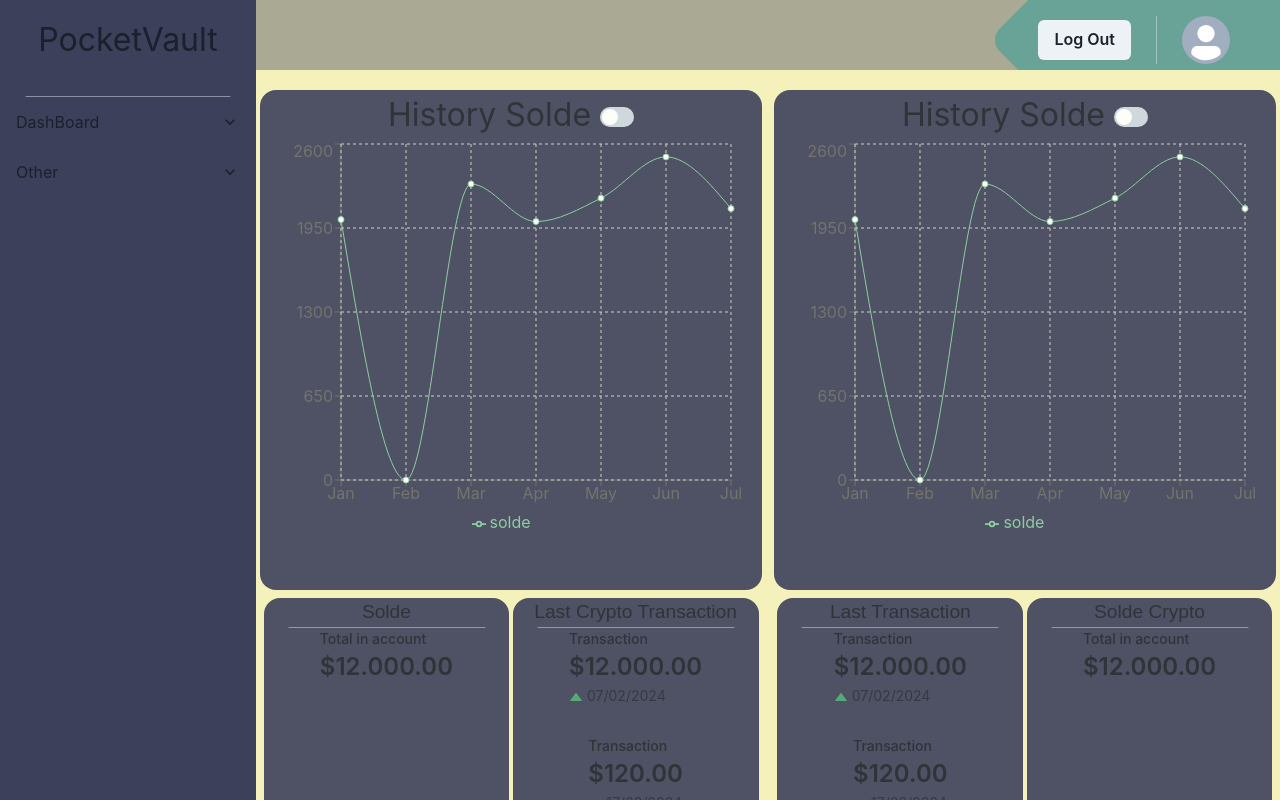
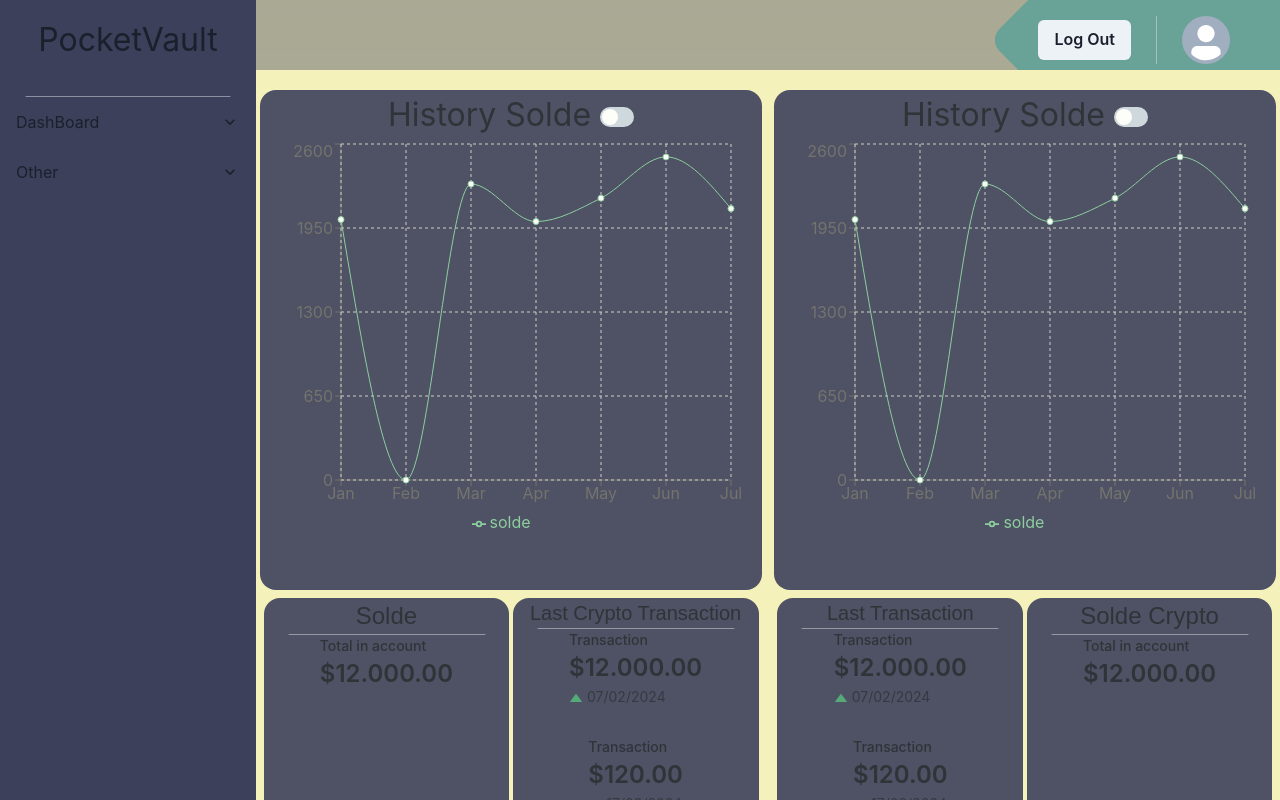
Before and after one commit to VisioneerHEI/PocketVault-Front, a React (Create React App) app: page /dashboard in a window 1280 px wide. Built offline with nearby package versions, Linux system fonts and the light colour scheme.

Commit message:
chore: card

```diff
--- a/src/pages/dashboard/components/card/solde.jsx
+++ b/src/pages/dashboard/components/card/solde.jsx
@@ -16,7 +16,7 @@ const Solde = ({ isCrypto }) => {
         alignItems='center'
       >
         <Text
-          fontSize='larger'
+          fontSize='1.5em'
           fontFamily='sans-serif'
           fontWeight='1em'
         >Solde {isCrypto ? "Crypto" : ""}
--- a/src/pages/dashboard/components/card/spending.jsx
+++ b/src/pages/dashboard/components/card/spending.jsx
@@ -16,7 +16,7 @@ const Spending = ({ isCrypto }) => {
         alignItems='center'
       >
         <Text
-          fontSize='larger'
+          fontSize='1.25em'
           fontFamily='sans-serif'
           fontWeight='1em'
         >Last {isCrypto ? "Crypto" : ""} Transaction
```
